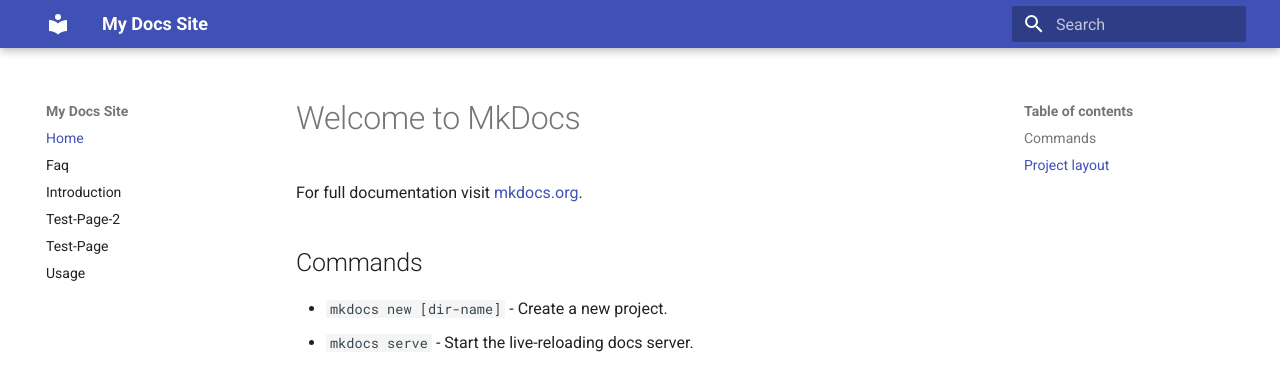
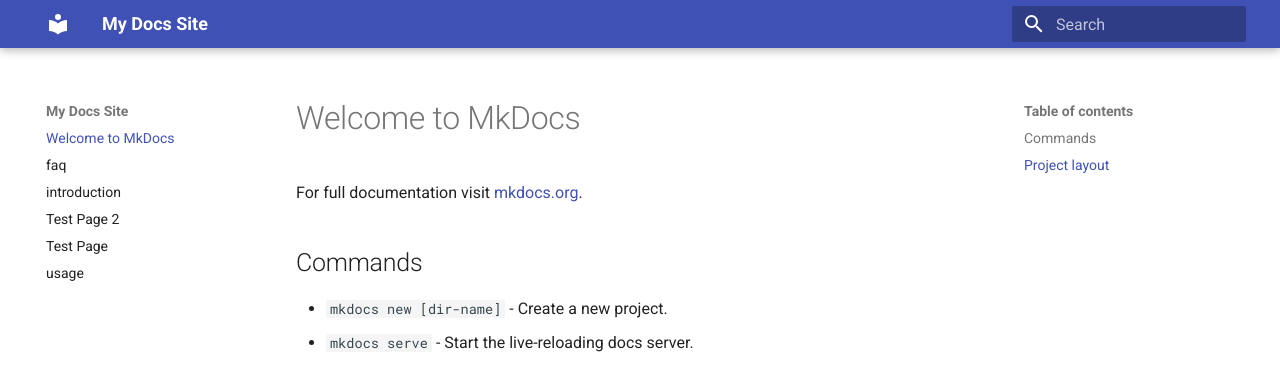
Before and after one commit to tarunchauhan00/mkdocs-dem, an MkDocs documentation site: the page built from docs/index.md, in a window 1280 px wide. Shown: the top 367 px of the page. Built offline with MkDocs 1.6.1 and Material for MkDocs 9.7.7, drawn with Linux system fonts in a browser that asks for light colours; part of the change alters nothing that is shown.

```diff
--- a/mkdocs.yml
+++ b/mkdocs.yml
@@ -1,16 +1,31 @@
+# mkdocs.yml
 site_name: My Docs Site
 site_description: Documentation with Netlify CMS
+
 theme:
   name: material
-nav:
-- Home: index.md
-- Faq: faq.md
-- Introduction: introduction.md
-- Test-Page-2: test-page-2.md
-- Test-Page: test-page.md
-- Usage: usage.md
+
+# We remove the static nav: section so awesome-pages can auto-generate it.
+# If you want to force-order or hide certain files, see the _.pages trick below.
+
 docs_dir: docs
+
+# Ensure admin UI is published
 include:
-- admin/**
+  - admin/**
+
 plugins:
-- search
+  - search
+  - awesome-pages:
+      # When a folder has a single page, still show it instead of collapsing
+      collapse_single_pages: false
+
+# Optional extra config for awesome-pages:
+# You can drop a file named docs/_pages in any folder to explicitly list & order pages.
+# Example docs/_pages:
+#   - index.md
+#   - introduction.md
+#   - usage.md
+#   - faq.md
+#   - test-page.md
+#   - test-page-2.md
--- a/requirements.txt
+++ b/requirements.txt
@@ -3,3 +3,4 @@ mkdocs-material>=9.6
 mkdocs-pdf-export-plugin>=0.5
 weasyprint>=65.1
 mkdocs-mermaid2-plugin>=1.2
+mkdocs-awesome-pages-plugin>=2.6
```
